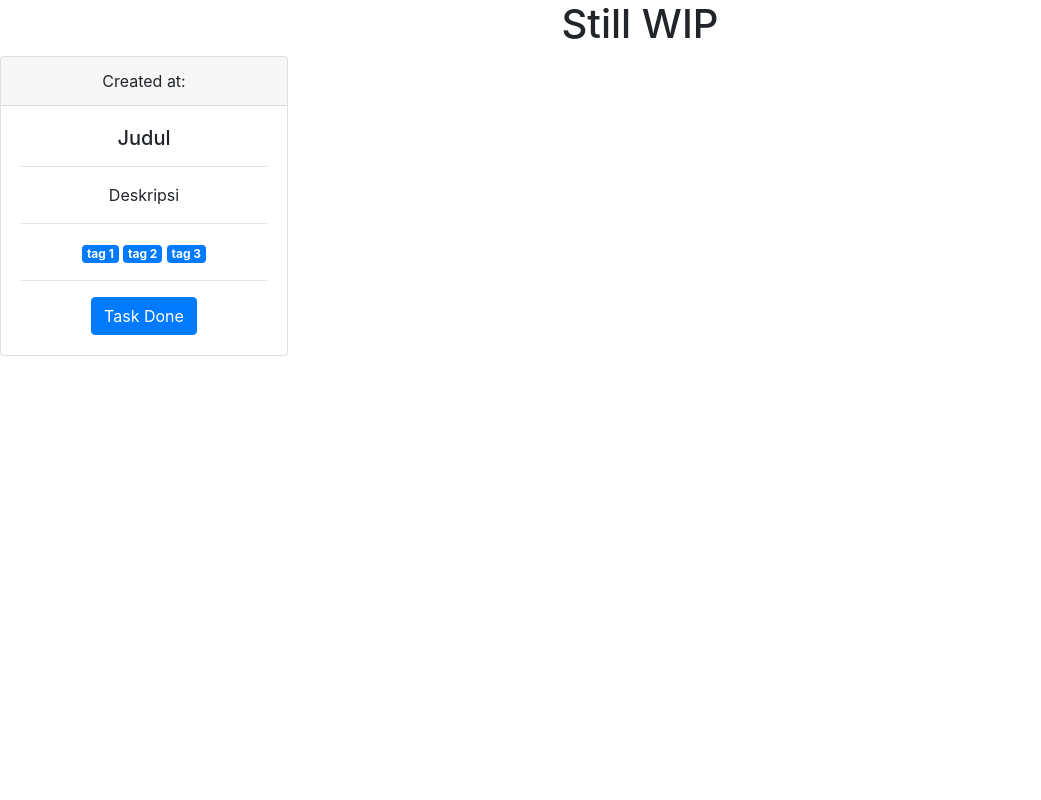
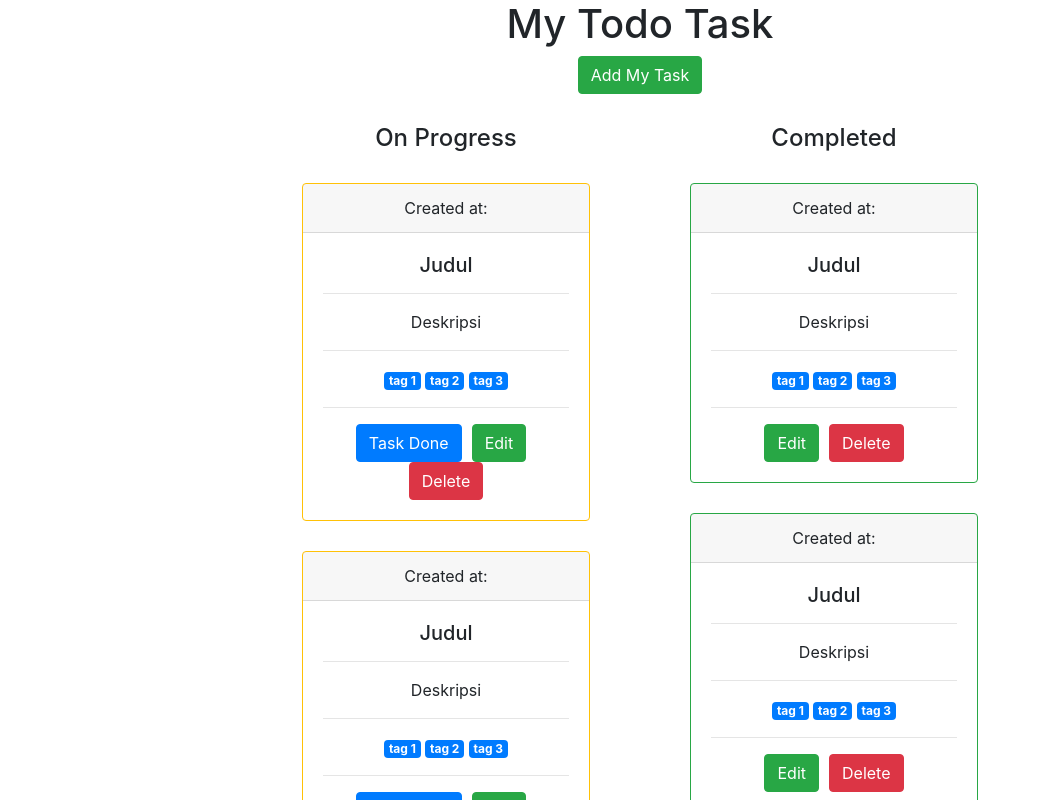
Before and after one commit to muhsatrio/task-management-web, a React (Create React App) app: page / in a window 1280 px wide. Shown: the top 800 px of the page, without its empty margins (0-1041 px from the left). Built offline with nearby package versions, Linux system fonts and the light colour scheme.

Commit message:
feat: update prototype of frontend

```diff
--- a/src/App.css
+++ b/src/App.css
@@ -11,6 +11,12 @@
   .App-logo {
     animation: App-logo-spin infinite 20s linear;
   }
+}
+
+.taskBox {
+  display: flex;
+  flex-wrap: wrap;
+  justify-content: center;
 }
 
 .App-header {
--- a/src/App.js
+++ b/src/App.js
@@ -1,13 +1,25 @@
-import React from 'react';
-import logo from './logo.svg';
+import React, { useState } from 'react';
 import './App.css';
-import Card from './components/Task';
+import TaskList from './containers/TaskList';
+import { Button } from 'react-bootstrap';
+import Input from './components/Input';
 
 function App() {
+
+  const [showInput, setShowInput] = useState(false);
+
+  const handleCloseInput = () => setShowInput(false);
+  const handleShowInput = () => setShowInput(true);
+
   return (
     <div className="App">
-      <h1>Still WIP</h1>
-      <Card />
+      <h1>My Todo Task</h1>
+        <Button variant="success" onClick={handleShowInput}>Add My Task</Button>
+        <div className="taskBox" style={{ margin: "30px 0" }}>
+          <TaskList completed={false} />
+          <TaskList completed={true} />
+        </div>
+        <Input show={showInput} handleShow={handleShowInput} handleClose={handleCloseInput} />
     </div>
   );
 }
--- /dev/null
+++ b/src/components/Edit.js
@@ -0,0 +1,36 @@
+import React from 'react';
+import { Modal, Button, Form } from 'react-bootstrap';
+
+const Edit = (props) => {
+    return (
+        <Modal show={props.show} onHide={props.handleClose}>
+            <Modal.Header closeButton>
+              <Modal.Title>Edit Task</Modal.Title>
+            </Modal.Header>
+            <Modal.Body>
+              <Form.Group>
+                <Form.Label>Name</Form.Label>
+                <Form.Control type="text" placeholder="Name Task" />
+              </Form.Group>
+              <Form.Group>
+                <Form.Label>Description</Form.Label>
+                <Form.Control type="text" placeholder="Description" />
+              </Form.Group>
+              <Form.Group>
+                <Form.Label>Tag</Form.Label>
+                <Form.Control type="text" placeholder="Tag" />
+              </Form.Group>
+            </Modal.Body>
+            <Modal.Footer>
+              <Button variant="primary" onClick={props.handleClose}>
+                Save Changes
+              </Button>
+              <Button variant="secondary" onClick={props.handleClose}>
+                Close
+              </Button>
+            </Modal.Footer>
+        </Modal>
+    );
+}
+
+export default Edit;
--- /dev/null
+++ b/src/components/Input.js
@@ -0,0 +1,36 @@
+import React from 'react';
+import { Modal, Button, Form } from 'react-bootstrap';
+
+const Input = (props) => {
+    return (
+        <Modal show={props.show} onHide={props.handleClose}>
+            <Modal.Header closeButton>
+              <Modal.Title>Add Task</Modal.Title>
+            </Modal.Header>
+            <Modal.Body>
+              <Form.Group>
+                <Form.Label>Name</Form.Label>
+                <Form.Control type="text" placeholder="Name Task" />
+              </Form.Group>
+              <Form.Group>
+                <Form.Label>Description</Form.Label>
+                <Form.Control type="text" placeholder="Description" />
+              </Form.Group>
+              <Form.Group>
+                <Form.Label>Tag</Form.Label>
+                <Form.Control type="text" placeholder="Tag" />
+              </Form.Group>
+            </Modal.Body>
+            <Modal.Footer>
+              <Button variant="primary" onClick={props.handleClose}>
+                Submit
+              </Button>
+              <Button variant="secondary" onClick={props.handleClose}>
+                Close
+              </Button>
+            </Modal.Footer>
+        </Modal>
+    );
+}
+
+export default Input;
--- a/src/components/Task.js
+++ b/src/components/Task.js
@@ -1,9 +1,10 @@
 import React from 'react';
 import { Card, Button, Badge } from 'react-bootstrap';
 
-const Task  = () => {
+const Task  = (props) => {
+
     return (
-        <Card style={{ width: '18rem' }}>
+        <Card border={props.completed === false ? "warning" : "success"} style={{ width: '18rem' }}>
             <Card.Header>
                 Created at:
             </Card.Header>
@@ -19,7 +20,9 @@ const Task  = () => {
               <Badge variant="primary">tag 3</Badge>{' '}
               <br/>
               <hr/>
-              <Button variant="primary">Task Done</Button>
+              { props.completed === false ? (<Button style={{ marginRight: '10px' }} variant="primary">Task Done</Button>) : null }
+              <Button onClick={props.handleShow} style={{ marginRight: '10px' }} variant="success">Edit</Button>
+              <Button variant="danger">Delete</Button>
             </Card.Body>
         </Card>
     );
--- /dev/null
+++ b/src/containers/Task.js
@@ -0,0 +1,20 @@
+import React, {useState} from 'react';
+import Task from '../components/Task';
+import Edit from '../components/Edit';
+
+const TaskContainer = (props) => {
+
+    const [showEdit, setShowEdit] = useState(false);
+
+    const handleCloseEdit = () => setShowEdit(false);
+    const handleShowEdit = () => setShowEdit(true);
+
+    return (
+        <div>
+            <Task completed={props.completed} handleShow={handleShowEdit} />
+            <Edit show={showEdit} handleShow={handleShowEdit} handleClose={handleCloseEdit} />
+        </div>
+    );
+}
+
+export default TaskContainer;
--- /dev/null
+++ b/src/containers/TaskList.js
@@ -0,0 +1,25 @@
+import React from 'react';
+import { Row } from 'react-bootstrap';
+import Task from './Task';
+
+const TaskList = (props) => {
+    return (
+        <div className="TaskList" style={{ margin: "0 50px" }}>
+            {props.completed === true ? <h4>Completed</h4> : <h4>On Progress</h4>}
+            <Row style={{ margin: "30px 0" }}>
+                <Task completed={props.completed} />
+            </Row>
+            <Row style={{ margin: "30px 0" }}>
+                <Task completed={props.completed} />
+            </Row>
+            <Row style={{ margin: "30px 0" }}>
+                <Task completed={props.completed} />
+            </Row>
+            <Row style={{ margin: "30px 0" }}>
+                <Task completed={props.completed} />
+            </Row>
+        </div>
+    );
+}
+
+export default TaskList;
```
Also changed, not shown: src/containers/Input.js (deleted), src/containers/TaskDone.js (deleted), src/containers/TaskTodo.js (deleted).
